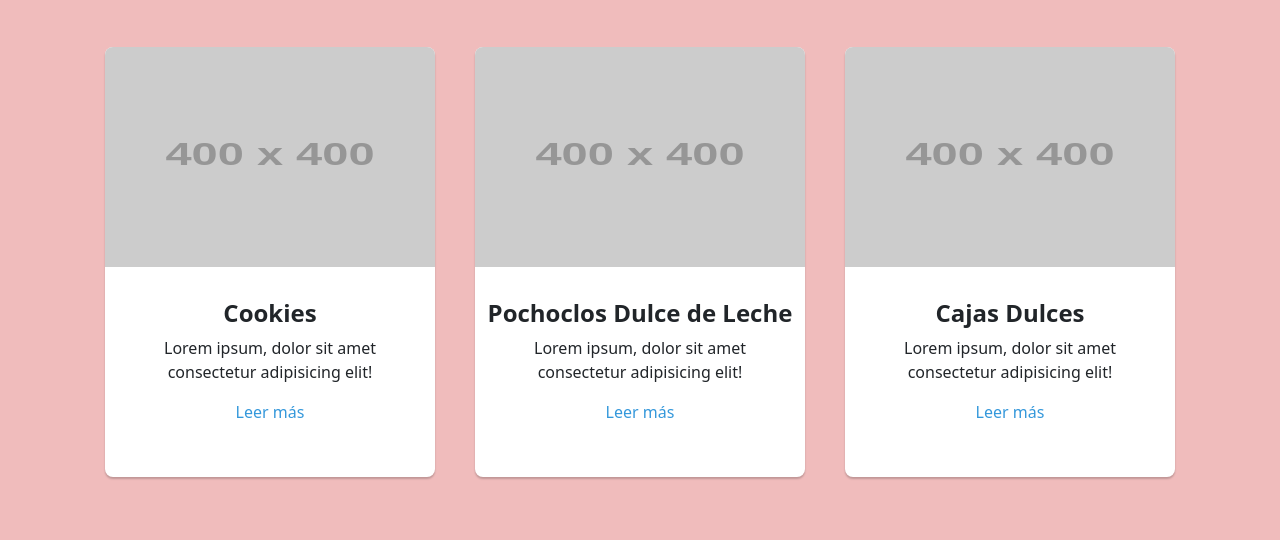
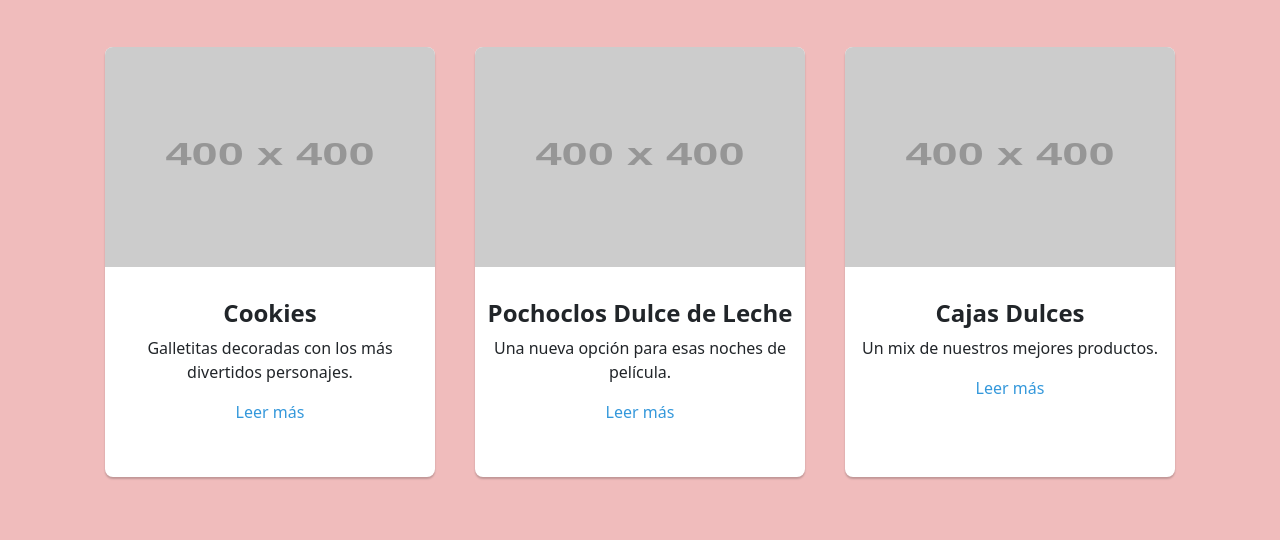
Before and after one commit to chechug87/IdeaGarabito, a website: page Templates/productos.html in a window 1280 px wide. Shown: the part 194-734 px from the top of the page. Drawn offline with nearby package versions, Linux system fonts and the light colour scheme; placeholder pictures from the web are drawn by us.

Commit message:
ultimos arreglos

```diff
--- a/Templates/productos.html
+++ b/Templates/productos.html
@@ -13,6 +13,7 @@
 </head>
 
 <body class="bodyProducto">
+
   <nav class="navbar navbar-expand-lg navbar-light bg-light">
     <div class="container-fluid">
       <a class="navbar-brand" href="#">
@@ -54,28 +55,24 @@
   </div>
 
   <div class="container--p">
-
     <div class="container--p__card">
       <img src="https://via.placeholder.com/400"> <!-- cargar imagenes actualizadas -->
       <h4>Cookies</h4>
-      <p>Lorem ipsum, dolor sit amet consectetur adipisicing elit!</p>
+      <p>Galletitas decoradas con los más divertidos personajes.</p>
       <a href="#">Leer más</a>
     </div>
-
     <div class="container--p__card">
       <img src="https://via.placeholder.com/400">
       <h4>Pochoclos Dulce de Leche</h4>
-      <p>Lorem ipsum, dolor sit amet consectetur adipisicing elit!</p>
+      <p>Una nueva opción para esas noches de película.</p>
       <a href="#">Leer más</a>
     </div>
-
     <div class="container--p__card">
       <img src="https://via.placeholder.com/400">
       <h4>Cajas Dulces</h4>
-      <p>Lorem ipsum, dolor sit amet consectetur adipisicing elit!</p>
+      <p>Un mix de nuestros mejores productos.</p>
       <a href="#">Leer más</a>
     </div>
-
   </div>
 
   <footer class="footer">
```
Also changed, not shown: Templates/contacto.html (+1 -2 lines), Templates/galeria.html (+3 -2 lines), Templates/nosotros.html (+1 -5 lines), css/style.css, scss/estilos.scss (line endings or trailing spaces). Lines whose indentation alone changed are shown as unchanged.
